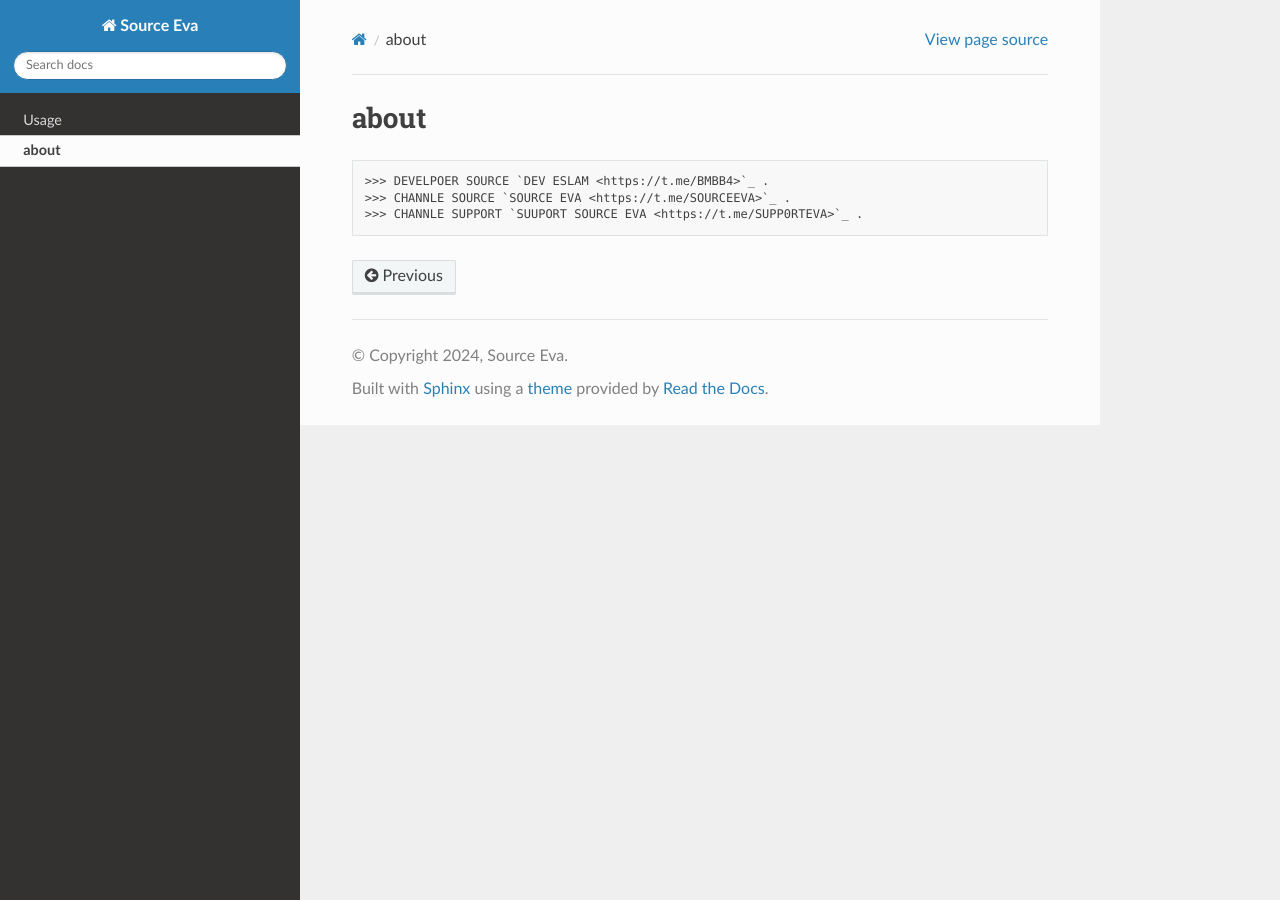
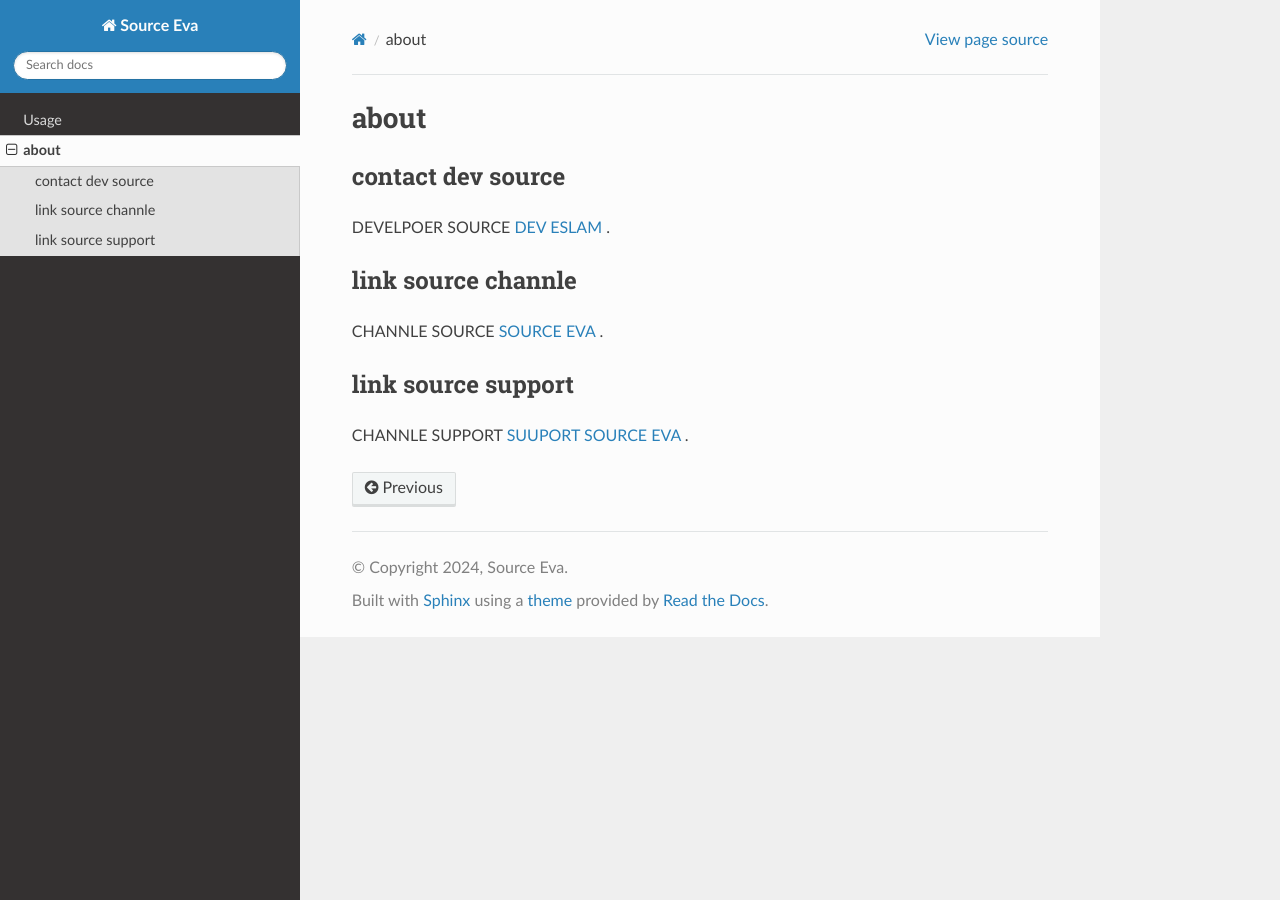
Before and after one commit to deveva205/tutorial-Sourceeva, a Sphinx documentation site: the page built from docs/source/about.rst, in a window 1280 px wide. Built offline with Sphinx 7.4.7 and the Read the Docs theme 3.1.0, drawn with Linux system fonts in a browser that asks for light colours.

Commit message:
Update about.rst

```diff
--- a/docs/source/about.rst
+++ b/docs/source/about.rst
@@ -1,6 +1,16 @@
 about
 =====
 
->>> DEVELPOER SOURCE `DEV ESLAM <https://t.me/BMBB4>`_ .
->>> CHANNLE SOURCE `SOURCE EVA <https://t.me/SOURCEEVA>`_ .
->>> CHANNLE SUPPORT `SUUPORT SOURCE EVA <https://t.me/SUPP0RTEVA>`_ .
+contact dev source
+----------------------
+
+DEVELPOER SOURCE `DEV ESLAM <https://t.me/BMBB4>`_ .
+
+link source channle
+----------------------
+
+CHANNLE SOURCE `SOURCE EVA <https://t.me/SOURCEEVA>`_ .
+
+link source support
+----------------------
+CHANNLE SUPPORT `SUUPORT SOURCE EVA <https://t.me/SUPP0RTEVA>`_ .
```
